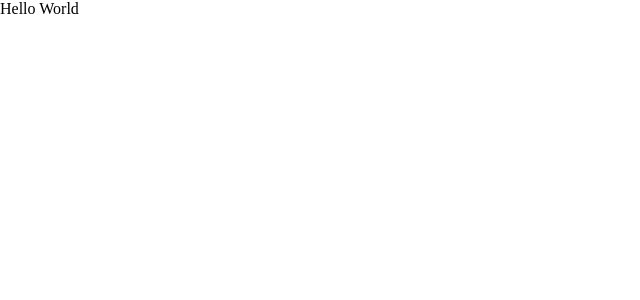
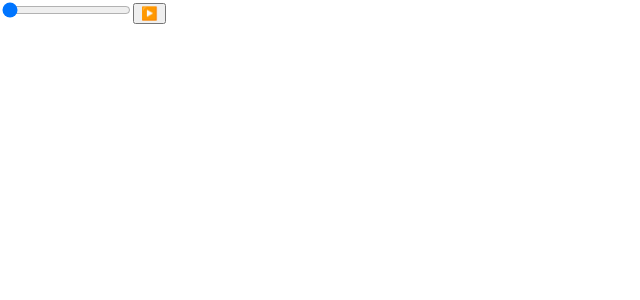
Before and after one commit to gilbertfrancois/react-threejs-template, a React (Vite) app: page / in a window 1280 px wide. Shown: the top 300 px of the page, without its empty margins (0-640 px from the left). Built offline with nearby package versions, Linux system fonts and the light colour scheme.

Commit message:
add basic state

```diff
--- a/src/js/App.js
+++ b/src/js/App.js
@@ -1,3 +1,24 @@
+import { useState } from "react";
+
 export function App() {
-    return <>Hello World</>;
+    const [sliderValue, setSliderValue] = useState(0);
+    const [isPlaying, setIsPlaying] = useState();
+    return (
+        <>
+            <input
+                type="range"
+                name="slider"
+                min="0"
+                max="10"
+                value={sliderValue}
+                onChange={(e) => setSliderValue(e.target.valueAsNumber)}
+            />
+            <button
+                type="button"
+                onClick={() => setIsPlaying((oldVal) => !oldVal)}
+            >
+                {isPlaying ? "⏸️" : "▶️"}
+            </button>
+        </>
+    );
 }
```
